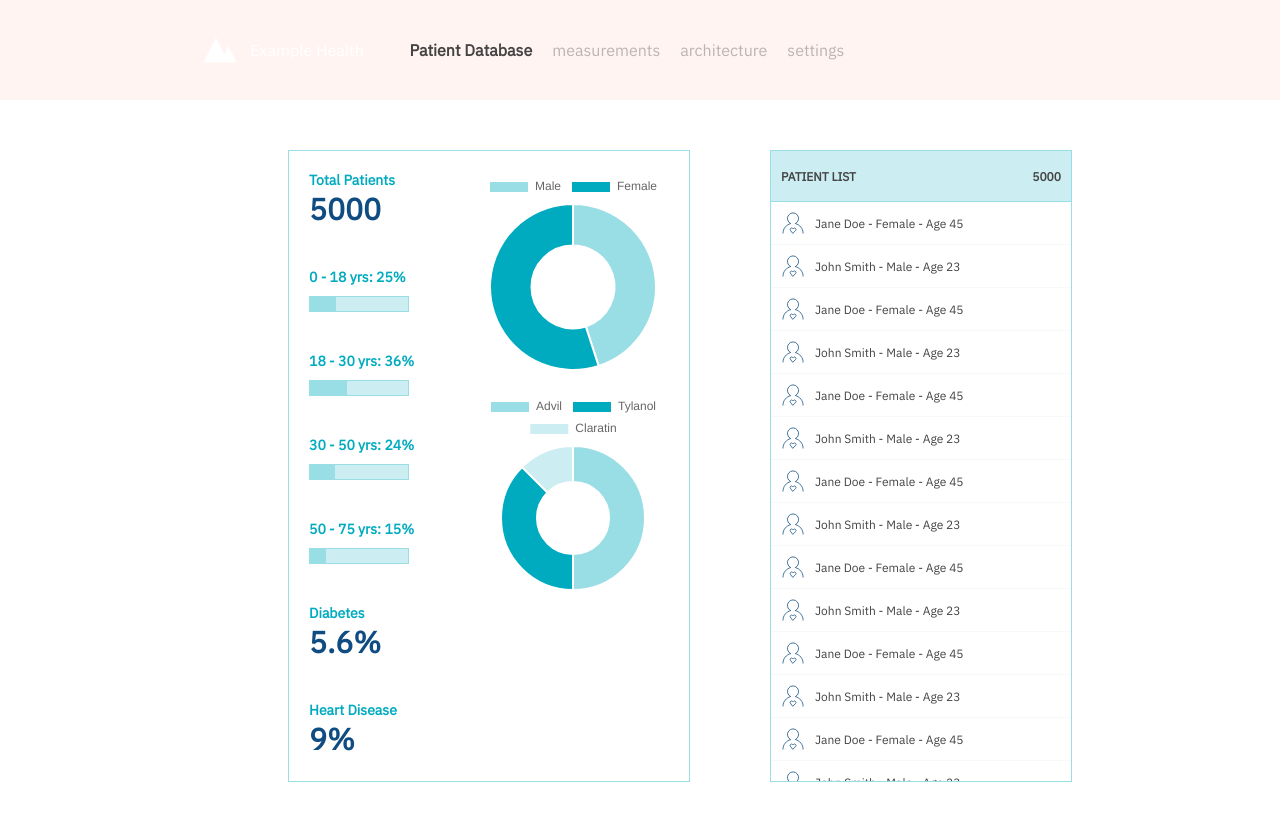
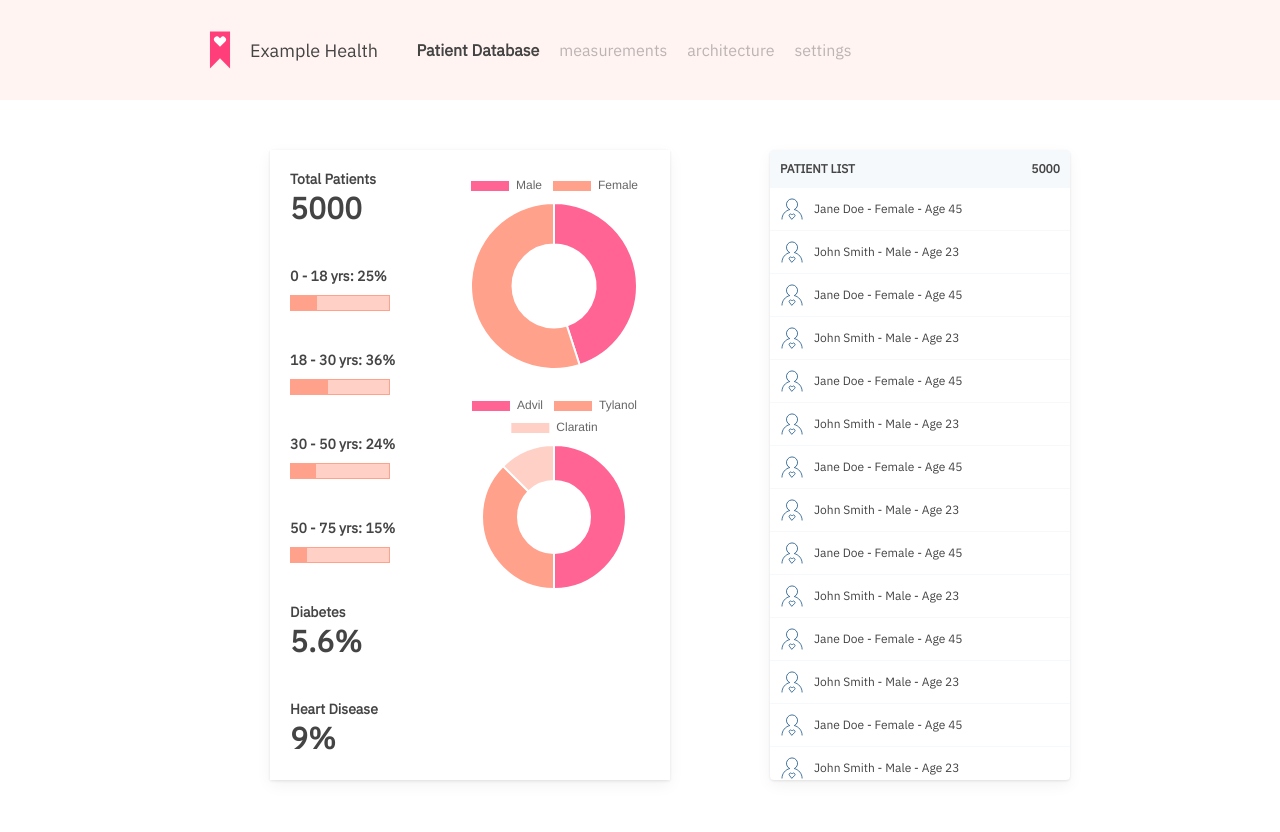
Before and after one commit to IBM/node-s2i-openshift, a plain HTML site: page site/public/admin.html in a window 1280 px wide. Drawn offline with nearby package versions, Linux system fonts and the light colour scheme.

Commit message:
admin style updates

```diff
--- a/site/public/admin.html
+++ b/site/public/admin.html
@@ -24,8 +24,8 @@
     <div class="banner">
       <div class="control">
         <div class="brand">
-          <img class="logo" src="/images/logo.svg" alt="Example health logo">
-          <div class="Example">Example Health</div>
+          <img class="logo" src="/images/fictional.svg" alt="Example health logo">
+          <div class="Fictional">Example Health</div>
         </div>
         <menu class="menu">
           <menuitem class="lit">Patient Database</menuitem>
@@ -110,12 +110,12 @@
 
         </div>
         <div class="patients"></div>
-        <div class="patientlist">
-          <div class="patientboxheader">
+        <div class="box boxmod">
+          <div class="boxheader">
             <div class="boxlabel">Patient List</div>
             <div class="boxlabel">5000</div>
           </div>
-          <div class="patientbox">
+          <div class="listbox">
             <div class="boxitem"><img class="beaker" src="/images/patient.svg">
               <div class="boxitemlabel">Jane Doe - Female - Age 45</div>
             </div>
@@ -217,7 +217,7 @@
   data = {
     datasets: [{
       data: [45, 55],
-      backgroundColor: ["#99DDE5", "#00ABC0"]
+      backgroundColor: ["#ff6494", "#ffa18b", "#ffd0c5"]
     }],
     labels: [
       'Male',
@@ -235,7 +235,7 @@
   data = {
     datasets: [{
       data: [40, 30, 10],
-      backgroundColor: ["#99DDE5", "#00ABC0", "#CCEEF2"]
+      backgroundColor: ["#ff6494", "#ffa18b", "#ffd0c5"]
     }],
     labels: [
       'Advil',
--- a/site/public/style/admin.css
+++ b/site/public/style/admin.css
@@ -13,7 +13,8 @@
   flex-direction: row;
   width: 400px;
   height: 630px;
-  border: 1px solid #99DDE5;
+   box-shadow: rgba(0, 0, 0, 0.1) 0px 1px 3px 0px, rgba(0, 0, 0, 0.05) 0px 5px 15px 0px;
+transform: translate3d(0px, 0px, 0px);
 }
 
 .patients {
@@ -41,13 +42,13 @@
 }
 
 .totallabel {
-  color: #00ABC0;
+  color: #444;
   font-size: 14px;
   font-weight: bold;
 }
 
 .totalcount {
-  color: #0F4C81;
+  color: #444;
   font-weight: bold;
   font-size: 30px;
 }
@@ -59,7 +60,7 @@
 }
 
 .numberlabel {
-  color: #00ABC0;
+  color: #444;
   font-size: 14px;
   font-weight: bold;
 }
@@ -73,13 +74,13 @@
 }
 
 .percentageused {
-  border: 1px solid #99DDE5;
-  background: #99DDE5;
+  border: 1px solid #ffa18b;
+  background: #ffa18b;
 }
 
 .percentagefree {
-  border: 1px solid #99DDE5;
-  background: #CCEEF2;
+  border: 1px solid #ffa18b;
+  background: #ffd0c5;
 }
 
 .charts {
@@ -98,24 +99,7 @@
   margin-top: 20px;
 }
 
-.patientbox {
-  width: 300px;
-  margin-bottom: 0px;
-  overflow: scroll;
+.boxmod{
+margin-top:0;
+height: 630px;
 }
-
-.patientboxheader {
-  background: #CCEEF2;
-    min-height: 50px;
-    border-bottom: 1px solid #99DDE5;
-    width: 100%;
-    align-items: center;
-    display: flex;
-    flex-direction: row;
-    font-size: 14px;
-        justify-content: space-between;
-}
-
-.boxlabel{
-  padding:10px;
-}
```
